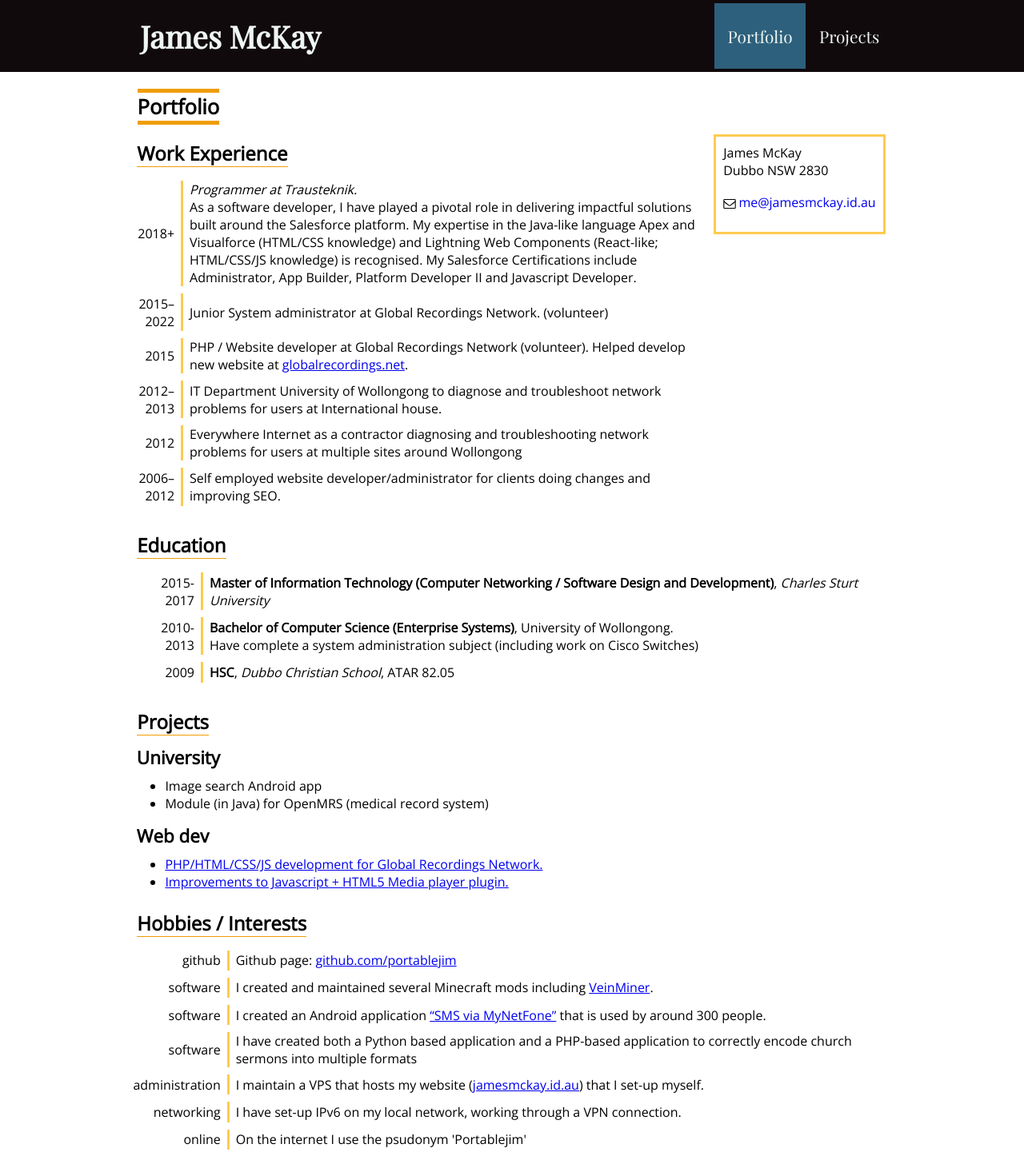
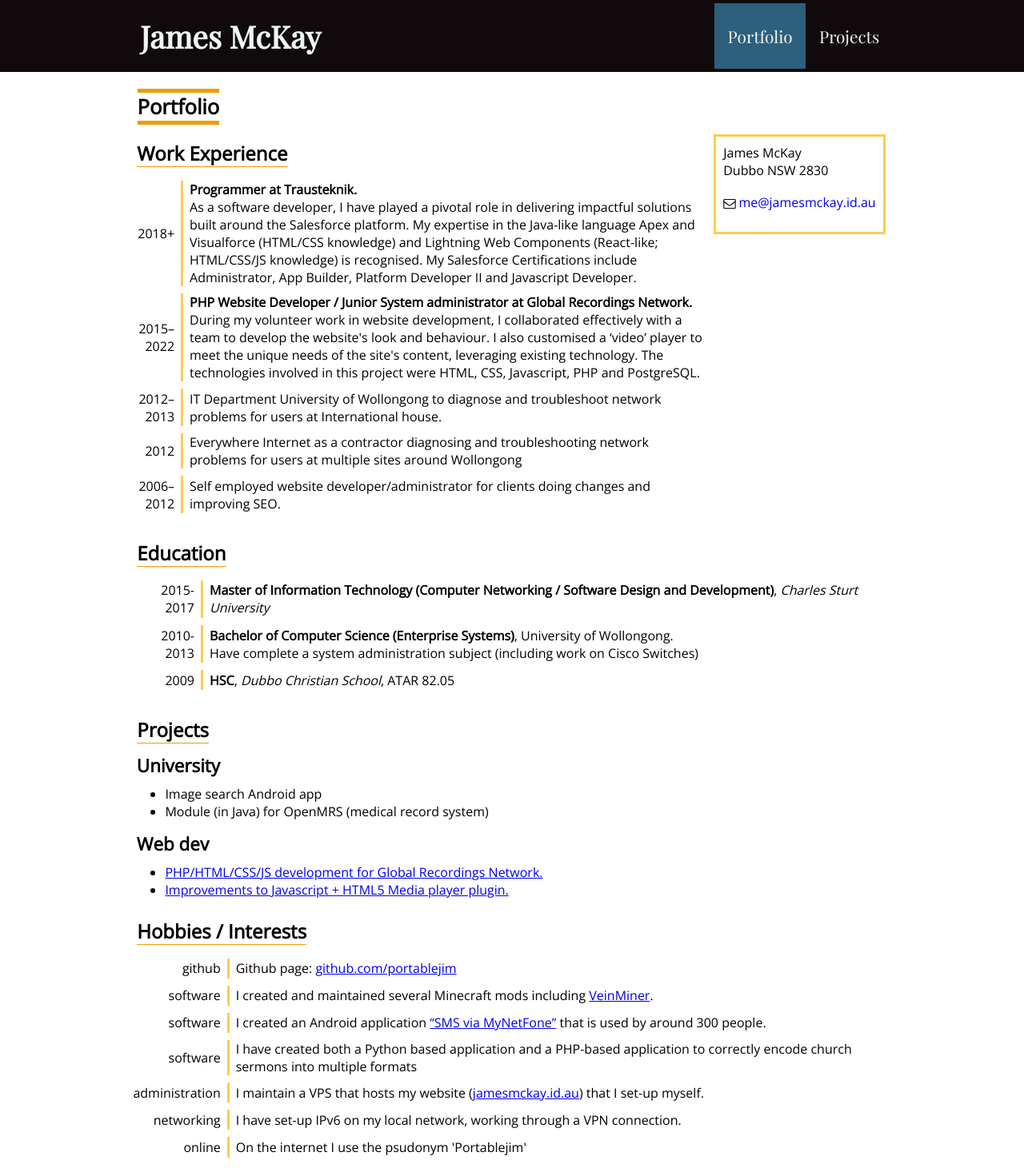
Before and after one commit to portablejim/portablejim.github.io, a Jekyll site: the page built from index.html, in a window 1280 px wide. Shown: the whole page at 80% size. Built offline with Jekyll 4.4.1, drawn with Linux system fonts in a browser that asks for light colours.

Commit message:
Apply some updates to main resume page

```diff
--- a/index.html
+++ b/index.html
@@ -15,9 +15,8 @@ pageClass: resume
                 <h2><span>Work Experience</span></h2>
                 <div class="dated-list">
                     <ul class="">
-                        <li><span class="date">2018+</span><p><em>Programmer at Trausteknik.</em><br />As a software developer, I have played a pivotal role in delivering impactful solutions built around the Salesforce platform. My expertise in the Java-like language Apex and Visualforce (HTML/CSS knowledge) and Lightning Web Components (React-like; HTML/CSS/JS knowledge) is recognised. My Salesforce Certifications include Administrator, App Builder, Platform Developer II and Javascript Developer.</p></li>
-                        <li><span class="date">2015–2022</span><p>Junior System administrator at Global Recordings Network. (volunteer)</p></li>
-                        <li><span class="date">2015 </span><p>PHP / Website developer at Global Recordings Network (volunteer). Helped develop new website at <a href="http://globalrecordings.net">globalrecordings.net</a>.</p></li>
+                        <li><span class="date">2018+</span><p><strong>Programmer at Trausteknik.</strong><br />As a software developer, I have played a pivotal role in delivering impactful solutions built around the Salesforce platform. My expertise in the Java-like language Apex and Visualforce (HTML/CSS knowledge) and Lightning Web Components (React-like; HTML/CSS/JS knowledge) is recognised. My Salesforce Certifications include Administrator, App Builder, Platform Developer II and Javascript Developer.</p></li>
+                        <li><span class="date">2015–2022</span><p><strong>PHP Website Developer / Junior System administrator at Global Recordings Network.</strong><br />During my volunteer work in website development, I collaborated effectively with a team to develop the website's look and behaviour. I also customised a ‘video’ player to meet the unique needs of the site's content, leveraging existing technology. The technologies involved in this project were HTML, CSS, Javascript, PHP and PostgreSQL.</p></li>
                         <li><span class="date">2012–2013 </span><p>IT Department University of Wollongong to diagnose and troubleshoot network problems for users at International house.</p></li>
                         <li><span class="date">2012 </span><p>Everywhere Internet as a contractor diagnosing and troubleshooting network problems for users at multiple sites around Wollongong</p></li>
                         <li><span class="date">2006–2012 </span><p>Self employed website developer/administrator for clients doing changes and improving SEO.</p></li>
```
